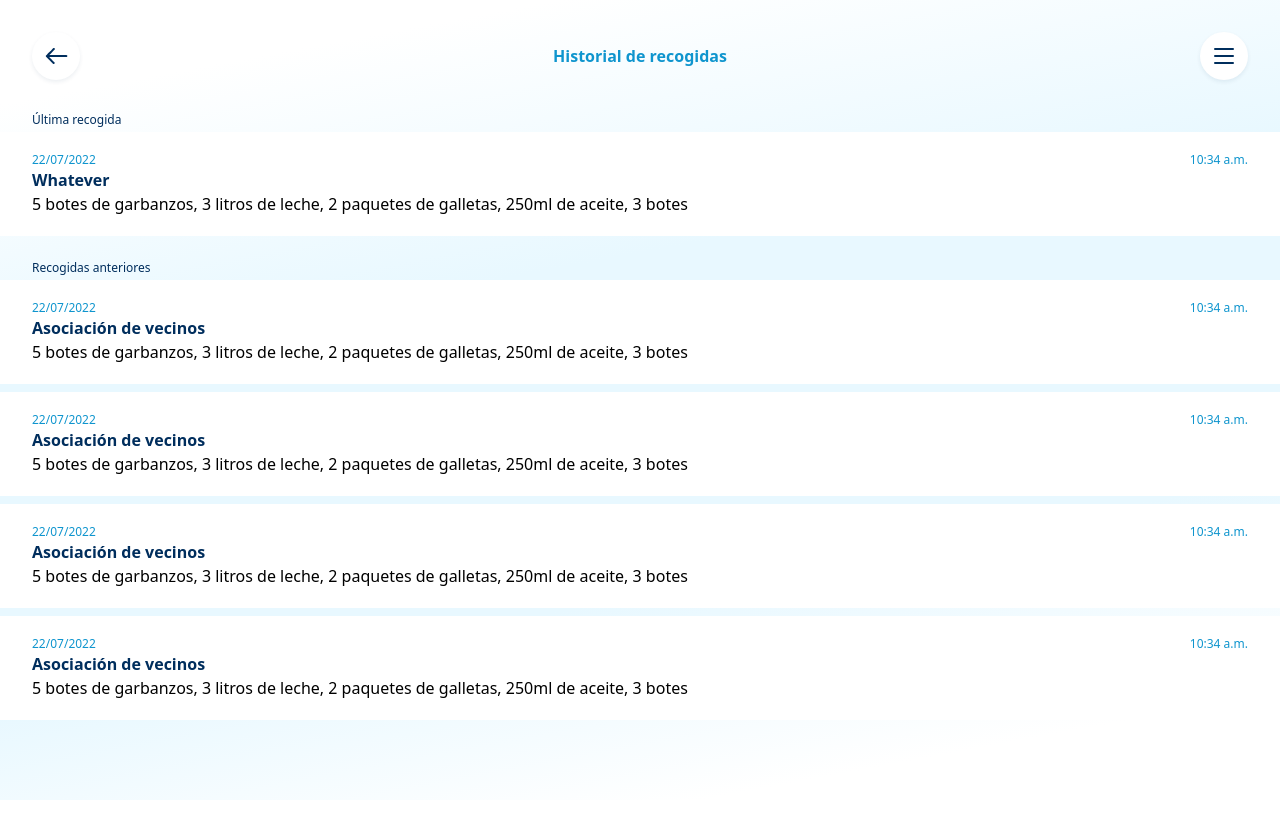
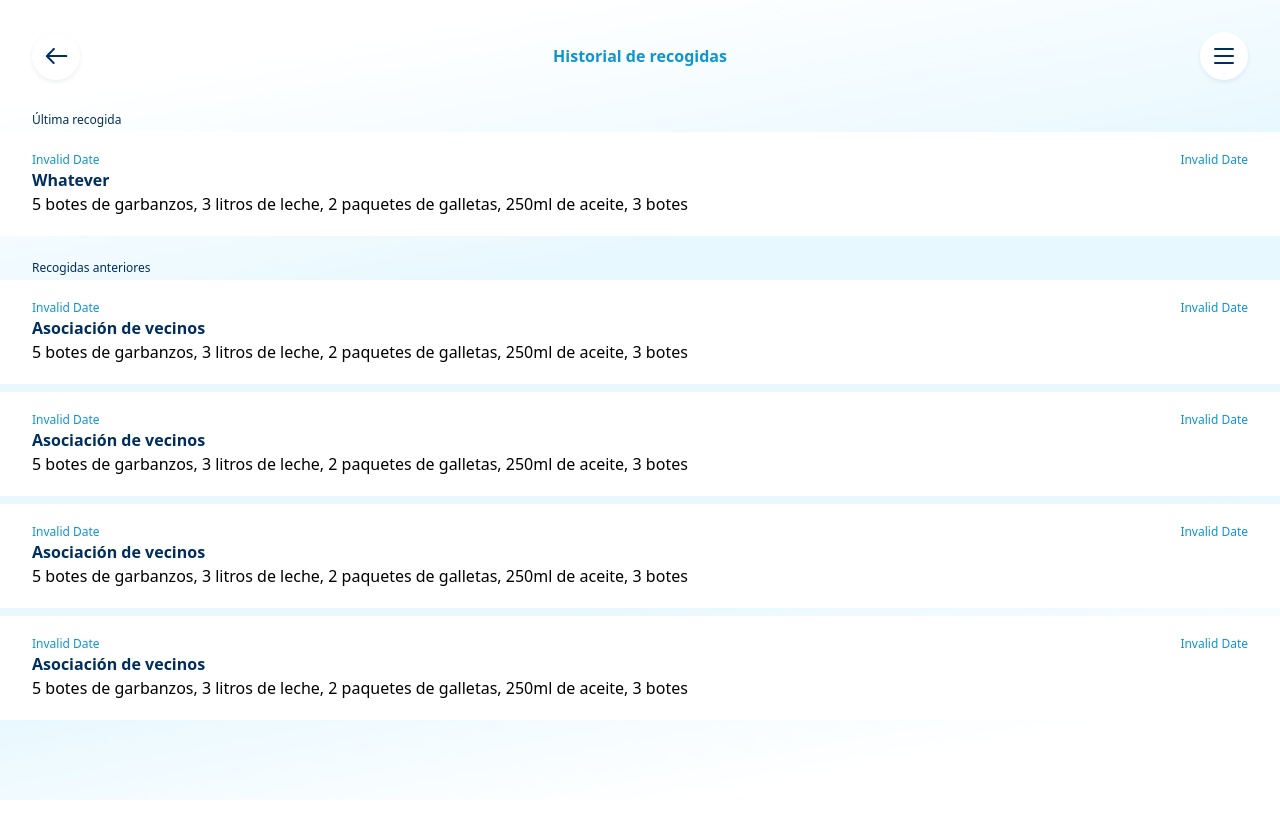
Before and after one commit to TheTributeCommunity/fesbal-frontend, a React (Vite) app: page / in a window 1280 px wide. Shown: the top 838 px of the page. Built offline with nearby package versions, Linux system fonts and the light colour scheme.

Commit message:
divide into components

```diff
--- /dev/null
+++ b/src/components/atom/AppBackButton.tsx
@@ -0,0 +1,11 @@
+import RightArrowIcon from '../icons/RightArrowIcon';
+
+const AppBackButton = () => {
+  return (
+    <button className="bg-white h-12 w-12 rounded-full flex justify-center items-center app-shadow">
+      <RightArrowIcon />
+    </button>
+  );
+};
+
+export default AppBackButton;
--- /dev/null
+++ b/src/components/atom/AppBurgerMenuButton.tsx
@@ -0,0 +1,11 @@
+import BurgerMenuIcon from '../icons/BurgerMenuIcon';
+
+const AppBurgerMenuButton = () => {
+  return (
+    <button className="bg-white h-12 w-12 rounded-full flex justify-center items-center app-shadow">
+      <BurgerMenuIcon />
+    </button>
+  );
+};
+
+export default AppBurgerMenuButton;
--- a/src/components/atom/HistoryCard.tsx
+++ b/src/components/atom/HistoryCard.tsx
@@ -2,22 +2,22 @@ import { FC } from 'react';
 
 interface HistoryCardProps {
   title: string;
-  date: string;
-  time: string;
+  isoDate: string;
   description: string;
 }
 
-const HistoryCard: FC<HistoryCardProps> = ({ title, date, time, description }) => {
+const HistoryCard: FC<HistoryCardProps> = ({ title, isoDate, description }) => {
+  const date = new Date(isoDate).toLocaleDateString();
+  const time = new Date(isoDate).toLocaleTimeString();
+
   return (
     <div className="px-8 py-5 bg-white">
       <div className="flex justify-between">
-        <p className="text-xs text-[#0F95CE]">22/07/2022</p>
-        <p className="text-xs text-[#0F95CE]">10:34 a.m.</p>
+        <p className="text-xs text-[#0F95CE]">{date}</p>
+        <p className="text-xs text-[#0F95CE]">{time}</p>
       </div>
       <p className="text-[#002E5D] font-bold">{title}</p>
-      <p className="font-light max-h-12 truncate">
-        5 botes de garbanzos, 3 litros de leche, 2 paquetes de galletas, 250ml de aceite, 3 botes
-      </p>
+      <p className="font-light max-h-12 truncate">{description}</p>
     </div>
   );
 };
```
